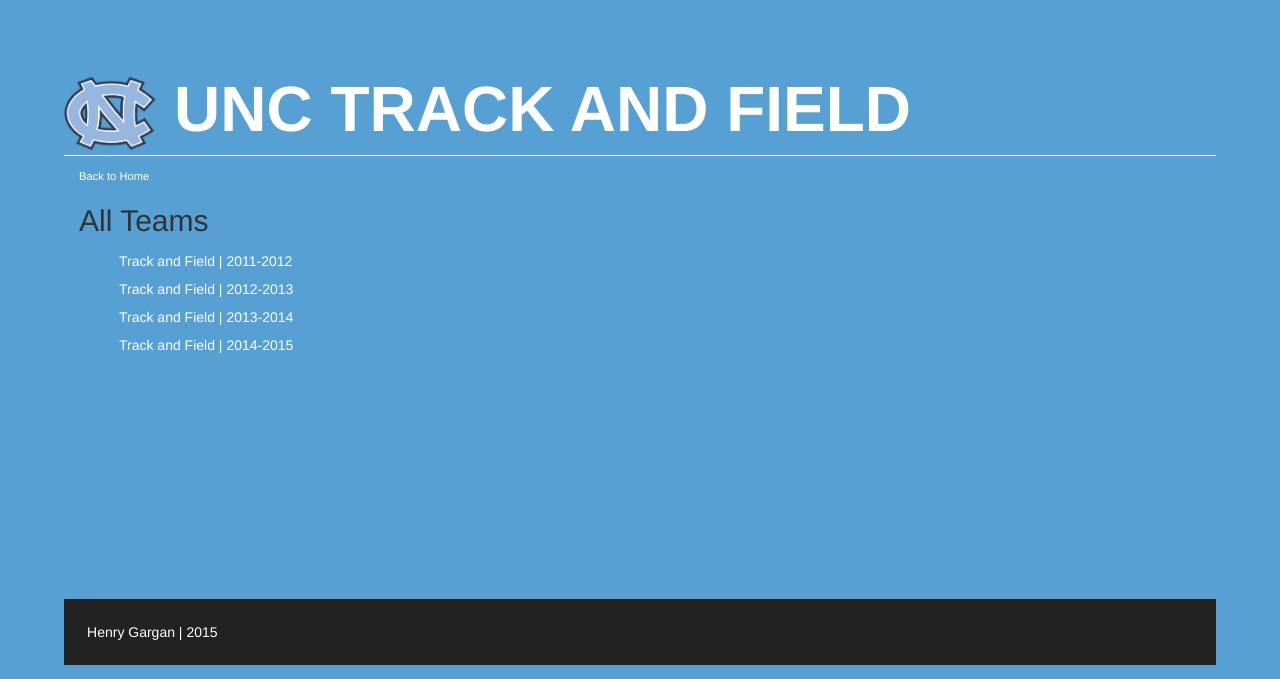
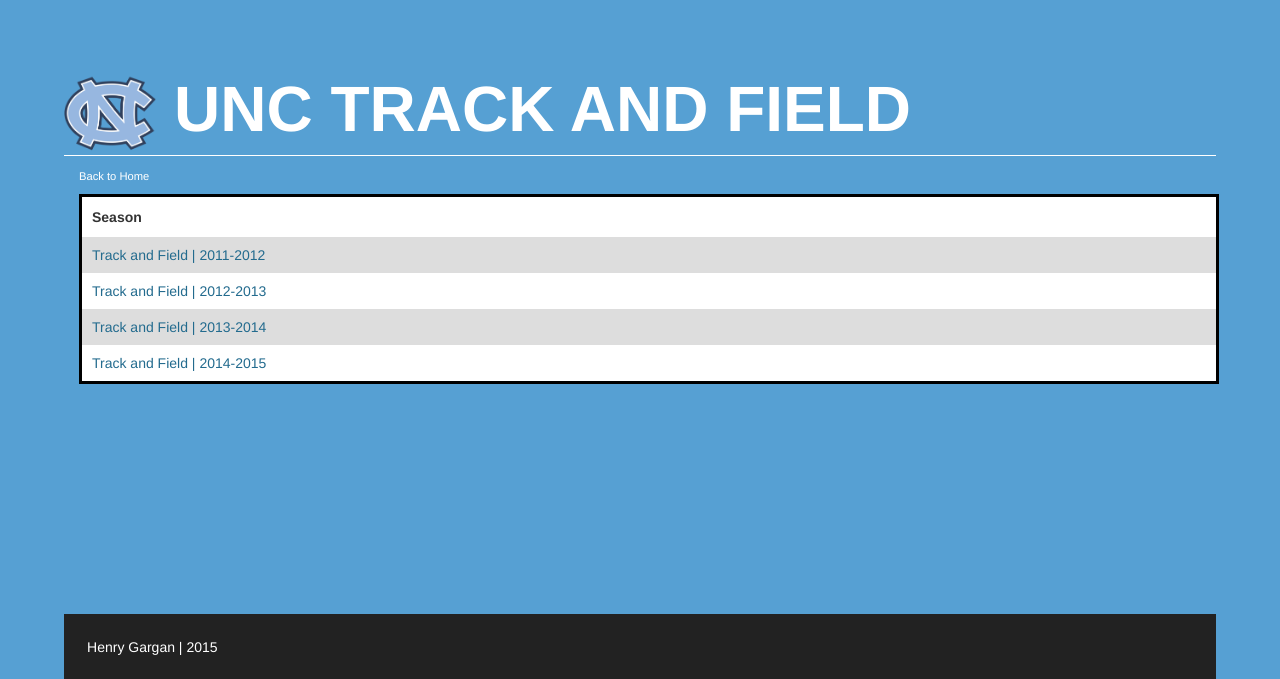
Before and after one commit to hgargan/SportsApp, a Django app: page /team/ in a window 1280 px wide. Shown: the top 679 px of the page. Run offline with Django 3.2, Linux system fonts and the light colour scheme; data comes from the database, SQL or seed files in the repository; parts of the project's set-up code (start-up, migrations or seed data) failed here and were passed over; some libraries are stand-ins or nearby versions.

Commit message:
Last commit for real. It's time to let this one go.

```diff
--- a/roster/templates/roster/team_list.html
+++ b/roster/templates/roster/team_list.html
@@ -2,10 +2,11 @@
 
 {% block content %}
     <a href="{% url 'roster_home'%}"><p class="back-button">Back to Home</p></a>
-    <h2>All Teams</h2>
-    <ul>
+    <table>
+        <th>Season</th>
         {% for team in teams %}
-            <li><a href="{% url 'roster_team' team.id %}">{{ team.sport }} | {{ team.season }}</a></li>
+            <tr><td><a href="{% url 'roster_team' team.id %}">{{ team.sport }} | {{ team.season }}</a></td></tr>
         {% endfor %}
-    </ul>
+    </table>
+
 {% endblock %}
```
